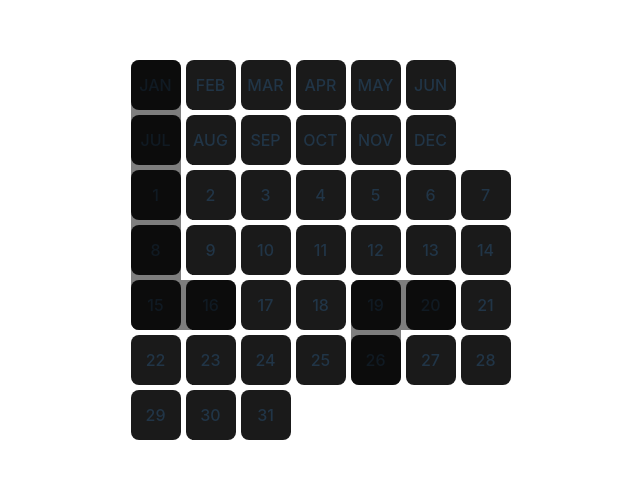
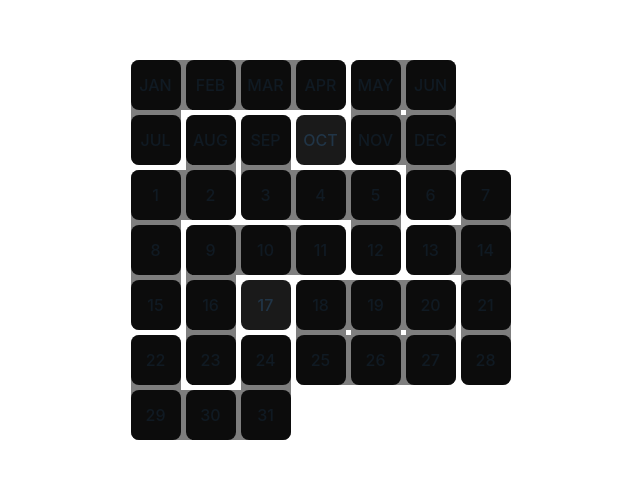
Before and after one commit to m44rten1/date-puzzle-solver, a React (Vite) app: page / in a window 1280 px wide. Shown: the part 148-626 px from the top of the page, without its empty margins (317-957 px from the left). Built offline with nearby package versions, Linux system fonts and the light colour scheme.

Commit message:
🧪 Visual test with initial setup

```diff
--- a/src/App.tsx
+++ b/src/App.tsx
@@ -1,31 +1,26 @@
 import "./App.css";
 import Board from "./Board";
-import { FixedPiece } from "./Piece";
+import { FixedPiece, PIECES } from "./Piece";
 
-const examplePiece: FixedPiece = {
-  squares: [
-    { x: 0, y: 0 },
-    { x: 0, y: 1 },
-    { x: 1, y: 0 },
-  ],
-  position: { x: 4, y: 4 },
-};
-const examplePiece2: FixedPiece = {
-  squares: [
-    { x: 0, y: 0 },
-    { x: 0, y: 1 },
-    { x: 0, y: 2 },
-    { x: 0, y: 3 },
-    { x: 0, y: 4 },
-    { x: 1, y: 4 },
-  ],
-  position: { x: 0, y: 0 },
-};
+const positions = [
+  { x: 0, y: 0 },
+  { x: 4, y: 0 },
+  { x: 0, y: 1 },
+  { x: 2, y: 1 },
+  { x: 5, y: 2 },
+  { x: 1, y: 3 },
+  { x: 0, y: 5 },
+  { x: 3, y: 4 },
+];
+
+const examplePieces: FixedPiece[] = PIECES.map((piece, i) => {
+  return { squares: piece.squares, position: positions[i] };
+});
 
 export default () => {
   return (
     <div className="App">
-      <Board fixedPieces={[examplePiece, examplePiece2]} />
+      <Board fixedPieces={examplePieces} />
     </div>
   );
 };
--- a/src/Piece.tsx
+++ b/src/Piece.tsx
@@ -5,7 +5,7 @@ export interface Square {
 
 export interface Piece {
   squares: Square[];
-  symmetries: { rotation: number; mirror: boolean }[];
+  symmetries: { rotations: number; mirror: boolean }[];
 }
 
 export interface FixedPiece {
@@ -18,9 +18,82 @@ export const PIECES: Piece[] = [
     squares: [
       { x: 0, y: 0 },
       { x: 1, y: 0 },
+      { x: 2, y: 0 },
+      { x: 3, y: 0 },
+      { x: 0, y: 1 },
+    ],
+    symmetries: [{ rotations: 4, mirror: false }],
+  },
+  {
+    squares: [
+      { x: 0, y: 0 },
+      { x: 1, y: 0 },
+      { x: 0, y: 1 },
       { x: 1, y: 1 },
+      { x: 1, y: 2 },
     ],
-    symmetries: [{ rotation: 0, mirror: false }],
+    symmetries: [{ rotations: 4, mirror: false }],
+  },
+  {
+    squares: [
+      { x: 1, y: 0 },
+      { x: 0, y: 1 },
+      { x: 1, y: 1 },
+      { x: 0, y: 2 },
+      { x: 0, y: 3 },
+    ],
+    symmetries: [{ rotations: 4, mirror: false }],
+  },
+  {
+    squares: [
+      { x: 0, y: 0 },
+      { x: 0, y: 1 },
+      { x: 1, y: 1 },
+      { x: 2, y: 1 },
+      { x: 2, y: 2 },
+    ],
+    symmetries: [{ rotations: 4, mirror: false }],
+  },
+  {
+    squares: [
+      { x: 1, y: 0 },
+      { x: 0, y: 1 },
+      { x: 1, y: 1 },
+      { x: 1, y: 2 },
+      { x: 1, y: 3 },
+    ],
+    symmetries: [{ rotations: 4, mirror: false }],
+  },
+  {
+    squares: [
+      { x: 0, y: 0 },
+      { x: 1, y: 0 },
+      { x: 2, y: 0 },
+      { x: 0, y: 1 },
+      { x: 0, y: 2 },
+    ],
+    symmetries: [{ rotations: 4, mirror: false }],
+  },
+  {
+    squares: [
+      { x: 0, y: 0 },
+      { x: 2, y: 0 },
+      { x: 0, y: 1 },
+      { x: 1, y: 1 },
+      { x: 2, y: 1 },
+    ],
+    symmetries: [{ rotations: 4, mirror: false }],
+  },
+  {
+    squares: [
+      { x: 0, y: 0 },
+      { x: 1, y: 0 },
+      { x: 2, y: 0 },
+      { x: 0, y: 1 },
+      { x: 1, y: 1 },
+      { x: 2, y: 1 },
+    ],
+    symmetries: [{ rotations: 2, mirror: false }],
   },
 ];
 
```
